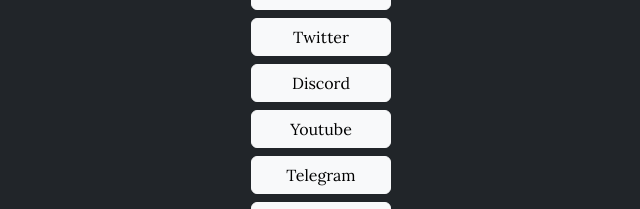
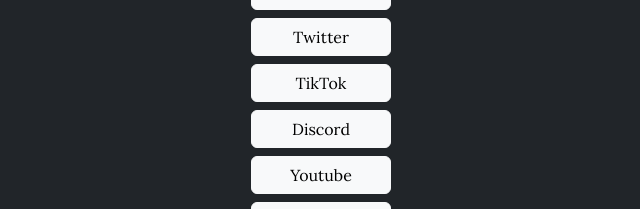
Before and after one commit to TimaGribanov/links.akfgfragments.com, a Next.js app: page / in a window 1280 px wide. Shown: the part 520-729 px from the top of the page, without its empty margins (319-959 px from the left). Built offline with nearby package versions, Linux system fonts and the light colour scheme; what mariadb would draw is missing.

Commit message:
added tiktok

```diff
--- a/src/components/LangBtnBlock.tsx
+++ b/src/components/LangBtnBlock.tsx
@@ -10,10 +10,11 @@
         <CommonBtn key='2' linkType='Instagram' href='https://www.instagram.com/akfgfragments_com/' />
         <CommonBtn key='3' linkType='Facebook' href='https://facebook.com/akfgfragmentscom' />
         <CommonBtn key='4' linkType='Twitter' href='https://twitter.com/AkfgfragmentsEn' />
-        <CommonBtn key='5' linkType='Discord' href='https://discord.gg/mQJ4TcjM3h' />
-        <CommonBtn key='6' linkType='Youtube' href='https://www.youtube.com/@akfgfragmentscom' />
-        <CommonBtn key='7' linkType='Telegram' href='https://t.me/akfgfragments' />
-        <CommonBtn key='8' linkType='Reddit' href='https://www.reddit.com/r/AsianKungFuGeneration/' />
+        <CommonBtn key='5' linkType='TikTok' href='https://www.tiktok.com/@akfgfragments' />
+        <CommonBtn key='6' linkType='Discord' href='https://discord.gg/mQJ4TcjM3h' />
+        <CommonBtn key='7' linkType='Youtube' href='https://www.youtube.com/@akfgfragmentscom' />
+        <CommonBtn key='8' linkType='Telegram' href='https://t.me/akfgfragments' />
+        <CommonBtn key='9' linkType='Reddit' href='https://www.reddit.com/r/AsianKungFuGeneration/' />
       </div>
     )
   }
```
